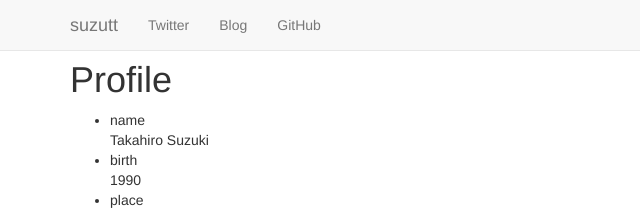
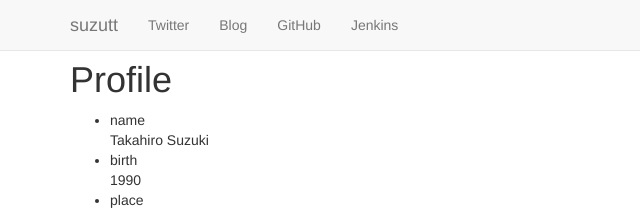
Before and after one commit to bur8787/portal, a plain HTML site: page index.html in a window 1280 px wide. Shown: the top 213 px of the page, 0-640 px from the left. Drawn offline with nearby package versions, Linux system fonts and the light colour scheme.

Commit message:
close #1 Added link of the Jenkins server

```diff
--- a/index.html
+++ b/index.html
@@ -45,6 +45,9 @@
             <li>
               <a href="https://github.com/bur8787">GitHub</a>
             </li>
+            <li>
+                    <a href="http://suzutt-dev.xyz/">Jenkins</a>
+            </li>
           </ul>
         </div>
       </div>
```
